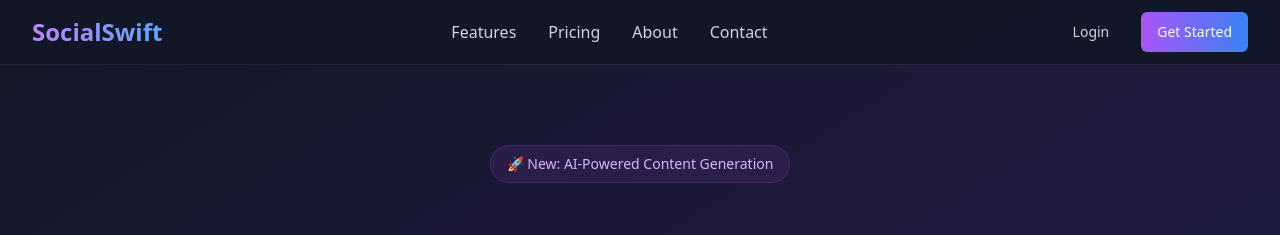
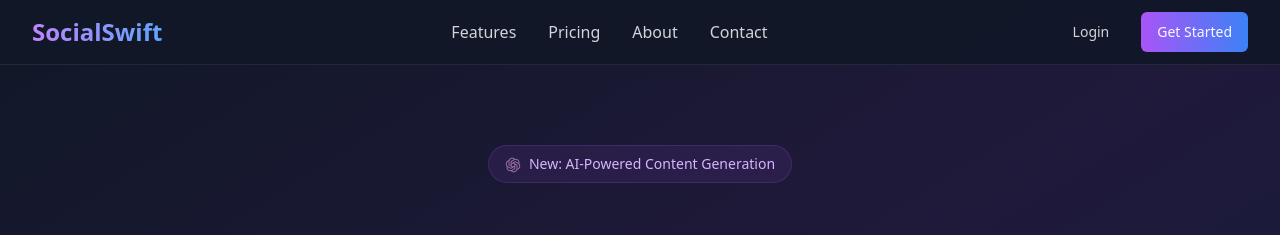
Before and after one commit to calmcrash/socialswift-spark-hub, a React (Vite) app: page / in a window 1280 px wide. Shown: the top 235 px of the page. Built offline with nearby package versions, Linux system fonts and the light colour scheme.

Commit message:
Change icon color
Make the black logo color match the text color.

```diff
--- a/src/components/Hero.tsx
+++ b/src/components/Hero.tsx
@@ -9,7 +9,15 @@ const Hero = () => {
         <div className="text-center max-w-4xl mx-auto">
           <div className="mb-8 animate-fade-in">
             <span className="inline-block px-4 py-2 rounded-full bg-purple-500/10 border border-purple-500/20 text-purple-300 text-sm font-medium mb-6">
-              🚀 New: AI-Powered Content Generation
+              <img
+                src="/lovable-uploads/56143efe-ed61-4ef6-a045-df92fce2da81.png"
+                alt="OpenAI"
+                className="inline-block w-4 h-4 mr-2 brightness-0 invert opacity-60"
+                style={{
+                  filter: 'brightness(0) saturate(100%) invert(76%) sepia(77%) saturate(288%) hue-rotate(233deg) brightness(91%) contrast(89%)'
+                }}
+              />
+              New: AI-Powered Content Generation
             </span>
           </div>
 
```
Also changed, not shown: public/lovable-uploads/56143efe-ed61-4ef6-a045-df92fce2da81.png (added).
